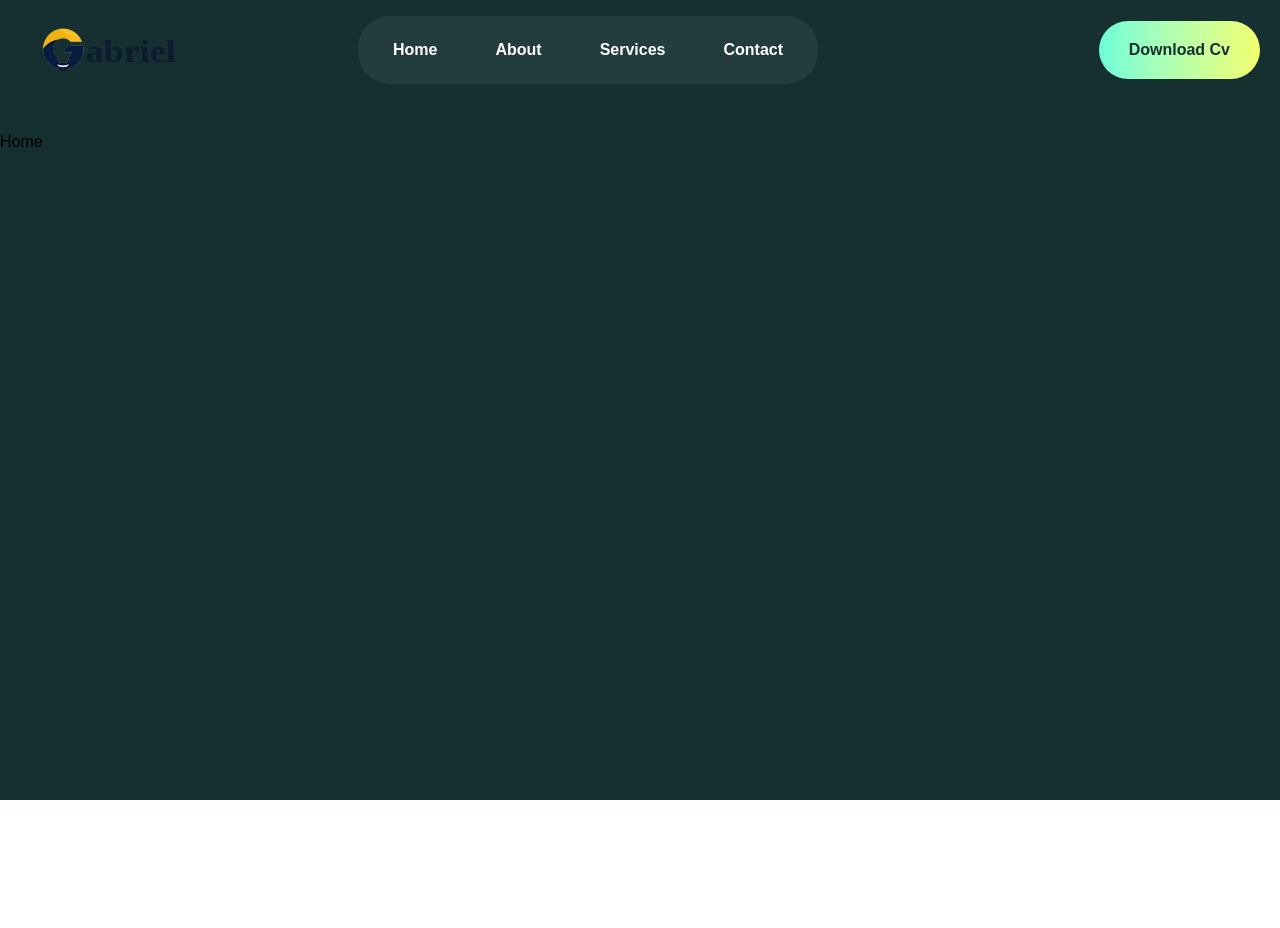
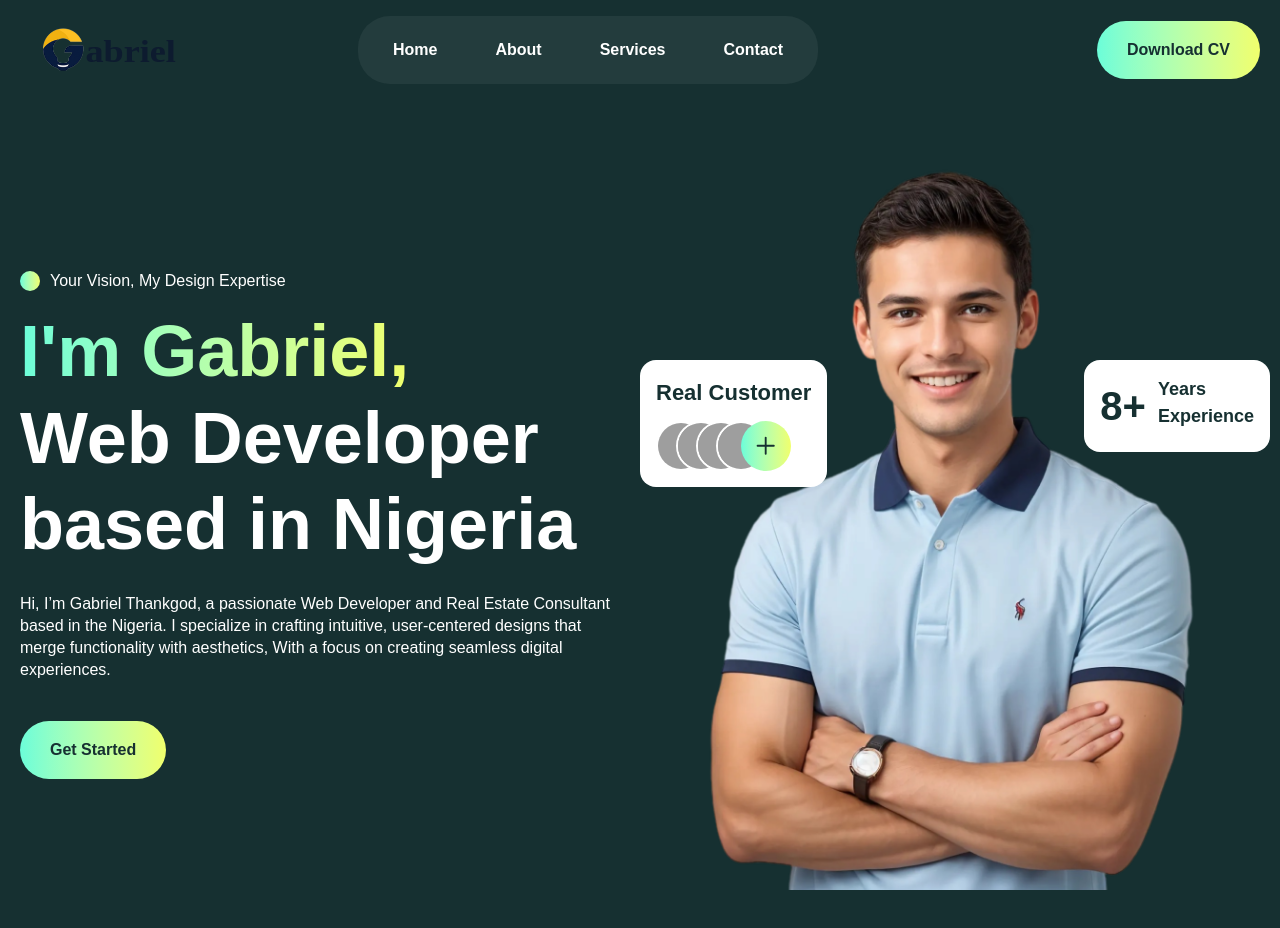
Before and after one commit to Thankgodgab/Portfolio-Project, a React (Vite) app: page / in a window 1280 px wide. Shown: the top 928 px of the page. Before the commit the page ends 800 px from the top, so only its background shows below. Built offline with nearby package versions, Linux system fonts and the light colour scheme; grey boxes are pictures that could not be loaded.

Commit message:
Refactor code structure and remove redundant sections for improved readability and maintainability

```diff
--- a/src/App.jsx
+++ b/src/App.jsx
@@ -9,7 +9,7 @@ function App() {
   return (
     <div className="w-full min-h-screen bg-primary font-primary">
       <Header />
-      <main className="relative pt-[130px]">
+      <main className="relative pt-[160px] px-2.5">
         <Routes>
           <Route path="/" element={<Home />} />
           <Route path="/about" element={<About />} />
--- a/src/Components/molecules/Header.jsx
+++ b/src/Components/molecules/Header.jsx
@@ -2,6 +2,7 @@ import { FaBars } from "react-icons/fa";
 import logo from "../../assets/Gabriel-logo.svg";
 import { useState } from "react";
 import { LiaTimesSolid } from "react-icons/lia";
+import CtaBtn from "../organisms/CtaBtn";
 
 function Header() {
     const [isMenuOpen, setIsMenuOpen] = useState(false);
@@ -42,8 +43,8 @@ function Header() {
                 </div>
                 <div className="w-[20%] flex items-center justify-end grow p-2.5">
                     <div className="hidden lg:flex items-center justify-center h-full">
-                        <a href="#" className="py-[17px] px-[30px] text-[16px] text-primary font-semibold bg-gradient-to-r from-accent-secondary to-accent rounded-4xl hover:bg-gradient-to-r hover:from-accent hover:to-accent-secondary transition-colors duration-300 ease-in-out">
-                            Download Cv
+                        <a href="#">
+                            <CtaBtn text="Download CV" />
                         </a>
                     </div>
                     <div className="md:hidden flex items-center justify-center  bg-gradient-to-r from-accent-secondary to-accent rounded-lg text-primary">
--- /dev/null
+++ b/src/Components/molecules/Hero.jsx
@@ -0,0 +1,75 @@
+import CtaBtn from '../organisms/CtaBtn'
+import SpanText from '../organisms/SpanText'
+import SubTitle from '../organisms/SubTitle'
+import heroImage from '../../assets/hero-img.png'
+import { GoPlus } from 'react-icons/go'
+import * as motion from "motion/react-client"
+
+function Hero() {
+    return (
+        <div className="w-full h-full flex flex-col md:flex-row items-center justify-center gap-y-[40px] pb-[100px]">
+            <motion.div
+            initial={{ opacity: 0, y: 50 }}
+            whileInView={{ opacity: 1, y: 0 }}
+            transition={{ duration: 1, scale: { type: "spring", stiffness: 100 } }}
+            className="p-2.5 w-full md:w-2/4 flex flex-col gap-[40px] group">
+                <div className="group w-full flex flex-col gap-4 items-center justify-start">
+                    <SubTitle text="Your Vision, My Design Expertise" />
+                    <div className="w-full mb-2.5">
+                        <h1 className="text-white font-semibold text-[38px] lg:text-[56px] xl:text-[72px] leading-[1.2em]">
+                            <SpanText text="I'm Gabriel," />
+                            <br />
+                            Web Developer based in Nigeria
+                        </h1>
+                    </div>
+                    <div className="w-full text-white">
+                        <p className="text-[16px] font-normal leading-[22px]">
+                            Hi, I’m Gabriel Thankgod, a passionate Web Developer and Real Estate Consultant based in the Nigeria. I specialize in crafting intuitive, user-centered designs that merge functionality with aesthetics, With a focus on creating seamless digital experiences.
+                        </p>
+                    </div>
+                </div>
+                <div className="w-full flex gap-4 items-center justify-start">
+                    <CtaBtn text="Get Started" />
+                </div>
+            </motion.div>
+            <motion.div
+            initial={{ opacity: 0, x: 50 }}
+            whileInView={{ opacity: 1, x: 0 }}
+            transition={{ duration: 1, scale: { type: "spring", stiffness: 100 } }}
+
+            className="pl-4 pr-2.5 relative flex flex-col w-full md:w-2/4 h-full items-center justify-center">
+                <div className="w-full h-full">
+                    <img src={heroImage} alt="Profile picture" />
+                </div>
+                <div className="p-4 rounded-2xl bg-white flex gap-3 items-start justify-center text-primary absolute right-0 top-[200px] overflow-hidden group hover:bg-none transition-colors duration-500">
+                    <span className="absolute left-0 bottom-0 w-full h-full bg-gradient-to-r from-accent-secondary to-accent translate-y-full group-hover:translate-y-0 transition-transform duration-500 z-0"></span>
+                    <span className='text-[25px] md:text-[40px] font-bold relative z-10'>8+</span>
+                    <span className='font-semibold text-[14px] md:text-[18px] relative z-10'>Years <br />Experience </span>
+                </div>
+                <div className="p-4 rounded-2xl bg-white flex flex-col gap-3 items-start justify-center text-primary absolute left-0 top-[200px] overflow-hidden group hover:bg-none transition-colors duration-500">
+                    <span className="absolute left-0 bottom-0 w-full h-full bg-gradient-to-r from-accent-secondary to-accent translate-y-full group-hover:translate-y-0 transition-transform duration-500 z-0"></span>
+                    <span className='text-[22px] font-bold relative z-10'>Real Customer</span>
+                    <div className='relative z-10 flex w-full items-center justify-start'>
+                        <div className="w-[50px] h-[50px] rounded-full overflow-hidden border-2 border-white">
+                            <img src="https://randomuser.me/api/portraits/men/1.jpg" className='w-full h-full object-cover' alt="Customer" />
+                        </div>
+                        <div className="ml-[-30px] w-[50px] h-[50px] rounded-full overflow-hidden border-2 border-white">
+                            <img src="https://randomuser.me/api/portraits/men/1.jpg" className='w-full h-full object-cover' alt="Customer" />
+                        </div>
+                        <div className="ml-[-30px] w-[50px] h-[50px] rounded-full overflow-hidden border-2 border-white">
+                            <img src="https://randomuser.me/api/portraits/men/1.jpg" className='w-full h-full object-cover' alt="Customer" />
+                        </div>
+                        <div className="ml-[-30px] w-[50px] h-[50px] rounded-full overflow-hidden border-2 border-white">
+                            <img src="https://randomuser.me/api/portraits/men/1.jpg" className='w-full h-full object-cover' alt="Customer" />
+                        </div>
+                        <div className="ml-[-25px] w-[50px] h-[50px] rounded-full overflow-hidden bg-gradient-to-r from-accent-secondary to-accent text-primary flex items-center justify-center">
+                           <GoPlus size={30} />
+                        </div>
+                    </div>
+                </div>
+            </motion.div>
+        </div>
+    )
+}
+
+export default Hero
--- /dev/null
+++ b/src/Components/organisms/CtaBtn.jsx
@@ -0,0 +1,10 @@
+
+function CtaBtn({ text }) {
+    return (
+        <div className="py-[17px] px-[30px] text-[16px] text-primary font-semibold bg-gradient-to-r from-accent-secondary to-accent rounded-4xl hover:bg-gradient-to-r hover:from-accent hover:to-accent-secondary transition-colors duration-300 ease-in-out">
+            {text}
+        </div>
+    )
+}
+
+export default CtaBtn
--- /dev/null
+++ b/src/Components/organisms/SpanText.jsx
@@ -0,0 +1,11 @@
+import React from 'react'
+
+function SpanText({ text }) {
+    return (
+        <span className="text-transparent bg-clip-text bg-gradient-to-r from-accent-secondary to-accent group-hover:bg-gradient-to-r group-hover:from-accent group-hover:to-accent-secondary transition-all duration-300">
+            {text}
+        </span>
+    )
+}
+
+export default SpanText
--- /dev/null
+++ b/src/Components/organisms/SubTitle.jsx
@@ -0,0 +1,12 @@
+import React from 'react'
+
+function SubTitle({ text }) {
+    return (
+        <div className="w-full flex gap-2.5 items-center justify-start">
+            <div className="w-[20px] h-[20px] bg-gradient-to-r from-accent-secondary to-accent rounded-full" />
+            <h2 className="text-white text-[16px] font-medium leading-[22px]">{text}</h2>
+        </div>
+    )
+}
+
+export default SubTitle
--- a/src/Pages/Home.jsx
+++ b/src/Pages/Home.jsx
@@ -1,6 +1,8 @@
+import Hero from "../Components/molecules/Hero";
+
 function Home() {
     return (
-        <div>Home</div>
+        <Hero />
     )
 }
 
```
Also changed, not shown: src/assets/hero-img.png (added), 1 other file (tests, documents, lock files or other folders).
